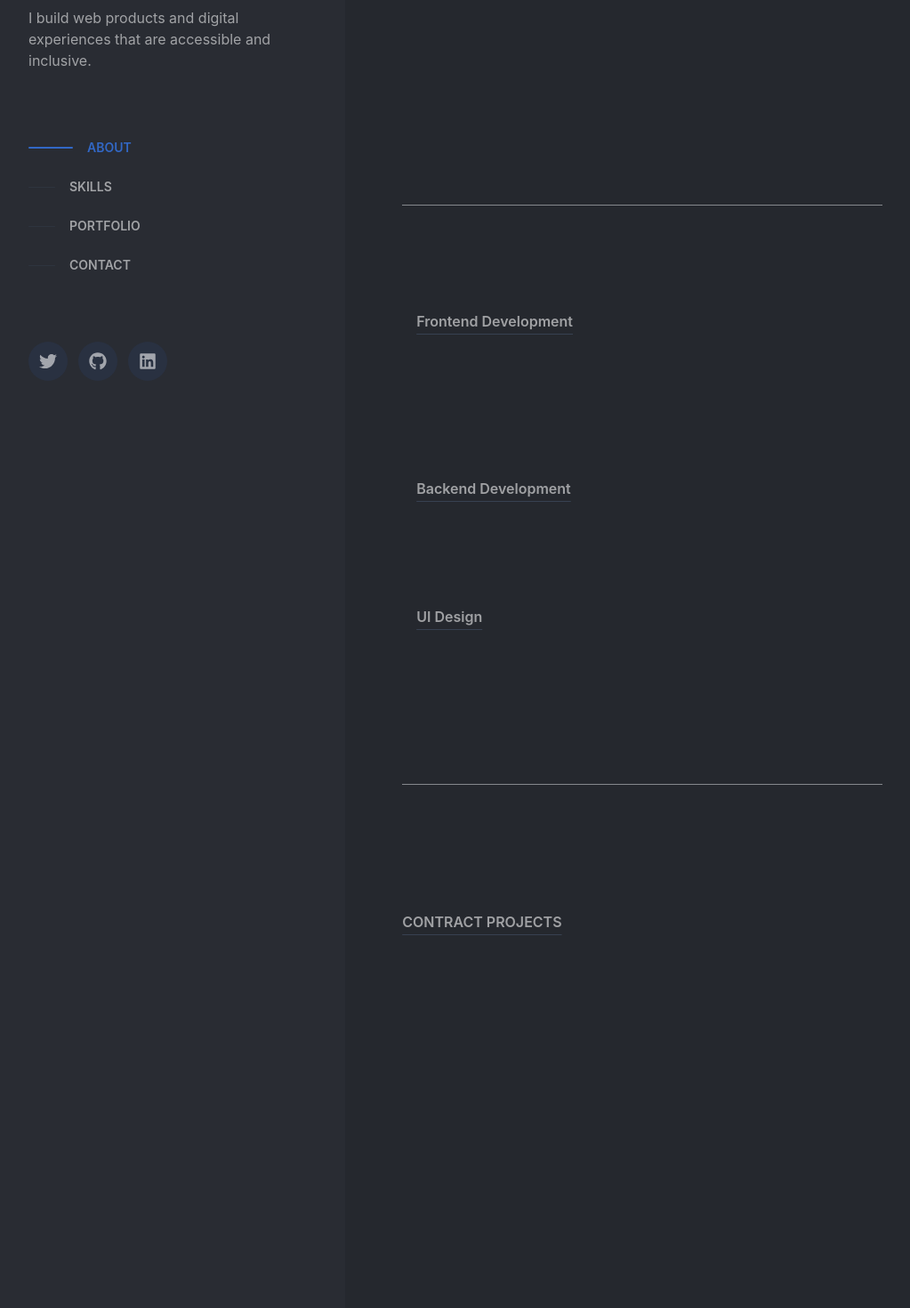
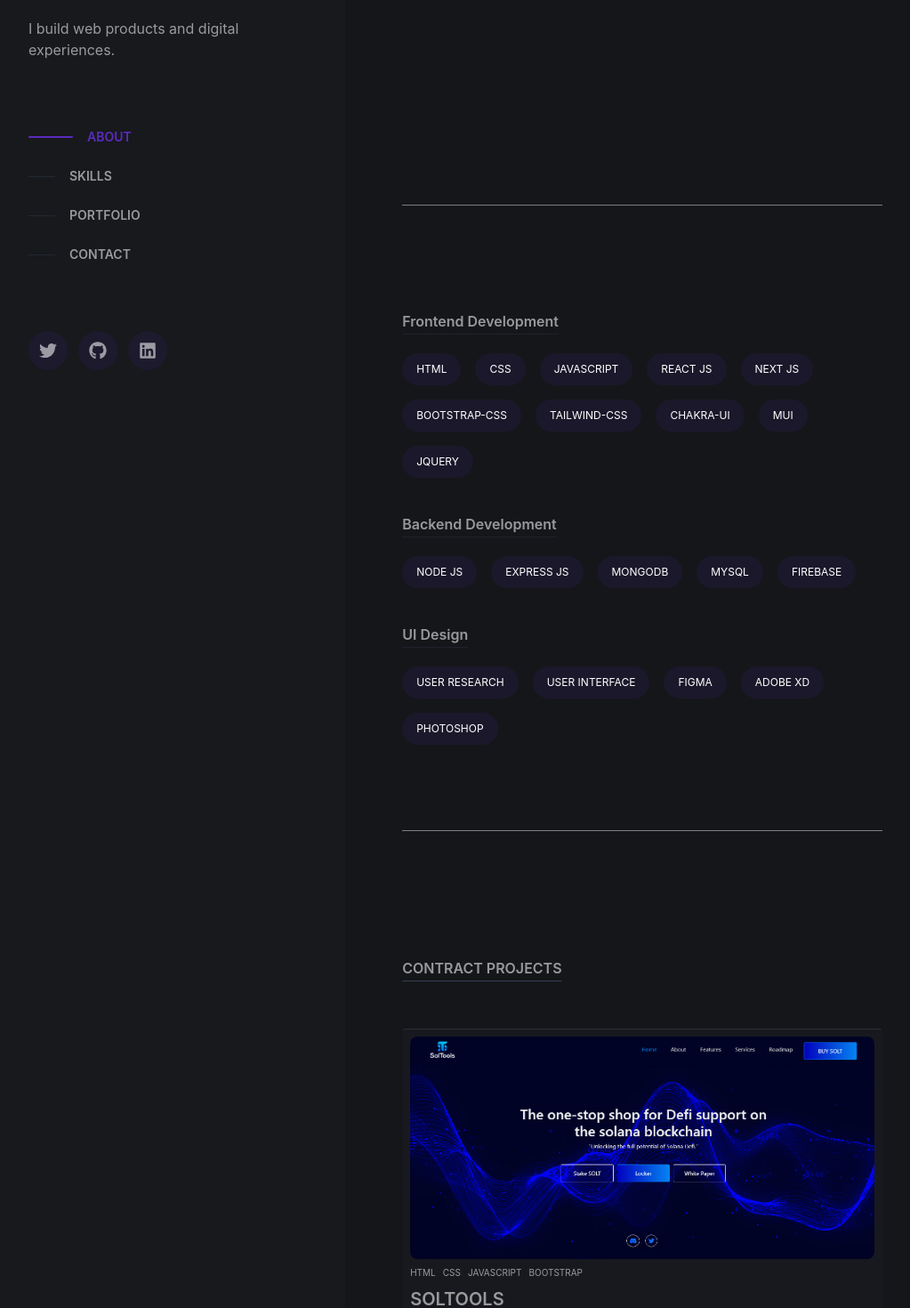
Before and after one commit to abel-otegbola/Portfolio, a Next.js app: page / in a window 1280 px wide. Shown: the part 320-1790 px from the top of the page at 89% size, without its empty margins (96-1119 px from the left). Built offline with nearby package versions, Linux system fonts and the light colour scheme.

Commit message:
refactor: remove unneccessary info in projects

```diff
--- a/components/Skills.js
+++ b/components/Skills.js
@@ -6,7 +6,7 @@ const Skills = () => {
     const DesignSkills = [ "USER RESEARCH", "USER INTERFACE", "FIGMA", "ADOBE XD", "PHOTOSHOP" ]
 
     return (
-        <div className="p-4">
+        <div className="py-4">
 
             {/* Frontend skills list */}
             <SkillsList heading={"Frontend Development"} skills={FrontendSkills} />
--- a/components/card/card.js
+++ b/components/card/card.js
@@ -9,80 +9,42 @@ const Card = ({ project }) => {
     <div
       data-testid="card"
       className="my-10 border border-transparent p-2 rounded bg-slate-300/[0.02] border-y-slate-300/[0.1]"
-      data-aos="fade-up"
     >
       {/* Project image */}
       {project.img && (
         <Link href={`/project/?query=${project.title.toLowerCase()}`}>
-          <div className="w-full h-[300px] relative bg-gray-800/[0.1]">
+          <div className="w-full h-[250px] relative overflow-hidden bg-gray-800/[0.1]">
             <Image
               src={project.img}
               alt={project.title}
-              className="rounded-lg"
+              className="rounded-lg object-cover"
+
               fill={true}
             />
           </div>
         </Link>
       )}
 
-      <div className="p-2">
+      {/* Tech stacks */}
+        <div className="flex flex-wrap gap-2 pt-2 text-[10px] uppercase">
+          {project.tech.map((skill, i) => (
+            <span
+              key={i}
+            >
+              {skill}
+            </span>
+          ))}
+        </div>
+
+      <div className="">
         {/* Project title */}
-        <h1 className="text-xl font-semibold py-4">
+        <h1 className="text-xl font-semibold py-2">
           <Link href={`/project/?query=${project.title.toLowerCase()}`}>
             {project.title}
           </Link>
         </h1>
 
-        {/* Project summary */}
-        <p className="leading-[30px]">
-          {(project.summary && project.summary.slice(0, 120)) ||
-            project.description}
-          ...
-          <Link
-            href={`/project/?query=${project.title.toLowerCase()}`}
-            className="text-fuchsia-300 hover:text-fuchsia-600"
-          >
-            View more
-          </Link>
-        </p>
 
-        {/* Project links */}
-        <div className="flex items-center gap-6">
-          {project.pull ? (
-            <p className="flex items-center py-4 hover:text-fuchsia-500">
-              <BiGitPullRequest className="mr-2 text-fuchsia-600" />
-              <Link href={project.pull.link}>{project.pull.title}</Link>
-            </p>
-          ) : (
-            ""
-          )}
-          <p className="flex items-center py-4 hover:text-fuchsia-500">
-            <FaGithub className="mr-2 text-green-600" />
-            <Link data-testid="link" href={project.github}>
-              Github
-            </Link>
-          </p>
-          <p className="flex items-center py-4 hover:text-fuchsia-500">
-            <FaLink className="mr-2 text-red-600" />
-            <Link data-testid="link" href={project.live}>
-              Live
-            </Link>
-          </p>
-        </div>
-
-        {/* Tech stacks */}
-        <div className="flex flex-wrap gap-4 py-4 text-[10px]">
-          {project.tech.map((skill, i) => (
-            <span
-              key={i}
-              className="p-[2px] px-4 border border-fuchsia-300/[0.4] rounded-[30px] bg-primary text-white"
-              data-aos="fade-right"
-              data-aos-delay={100 * i}
-            >
-              {skill}
-            </span>
-          ))}
-        </div>
       </div>
     </div>
   );
--- a/components/navbar/NavMenu.js
+++ b/components/navbar/NavMenu.js
@@ -40,10 +40,10 @@ const NavMenu = ({ setOpen }) => {
                     </li>
                     {
                         item === "PORTFOLIO" ?
-                        <ul className={`dark:bg-gray-800/[0.3] bg-gray-200/[0.3] overflow-hidden transition-all duration-700 ${active === "PORTFOLIO" ? "h-[195px] my-4" : "h-[0px] my-0"}`}>
+                        <ul className={`bg-gray-800/[0.3] overflow-hidden transition-all duration-700 ${active === "PORTFOLIO" ? "h-[195px] my-4" : "h-[0px] my-0"}`}>
                             {
                                 projects.map((project, index) => (
-                                    <li key={index} className={`py-4 px-[15px] text-xs flex hover:text-primary cursor-pointer ${activeProject === project.title ? "text-primary bg-gray-200 dark:bg-gray-700/[0.1]": ""}`} onClick={() => navigateProjects(project.title)}>
+                                    <li key={index} className={`py-4 px-[15px] text-xs flex hover:text-primary cursor-pointer ${activeProject === project.title ? "text-primary bg-gray-100/[0.05]": ""}`} onClick={() => navigateProjects(project.title)}>
                                         <span className="text-sm mr-4">{project.icon}</span>
                                         {project.title}
                                     </li>
--- a/components/sidebar/Sidebar.js
+++ b/components/sidebar/Sidebar.js
@@ -5,13 +5,12 @@ import NavMenu from "../navbar/NavMenu";
 const Sidebar = () => {
   return (
     <div className="lg:sticky lg:top-14 lg:flex lg:max-h-screen lg:w-1/3 lg:flex-col justify-center lg:px-0 px-4 py-14">
-      <h1 className="text-4xl font-bold text-primary dark:text-slate-200 sm:text-5xl">
+      <h1 className="text-4xl font-bold dark:text-slate-200 sm:text-5xl">
         Abel Otegbola
       </h1>
       <h2 className="font-bold text-xl py-4">Full Stack Website Developer</h2>
       <p className="pt-2">
-        I build web products and digital experiences that are accessible and
-        inclusive.
+        I build web products and digital experiences.
       </p>
 
       <div className="lg:block hidden">
--- a/components/skillsList/skillsList.js
+++ b/components/skillsList/skillsList.js
@@ -1,16 +1,14 @@
 const SkillsList = ({ skills, heading }) => {
   return (
     <>
-      <h3 className="font-semibold pb-4 underline underline-offset-8 decoration-1 decoration-gray-700 w-full">
+      <h3 className="font-semibold pb-2 underline underline-offset-8 decoration-1 decoration-gray-700/[0.3] w-full">
         {heading}
       </h3>
-      <div data-testid="skills" className="flex flex-wrap gap-4 py-4 text-sm">
+      <div data-testid="skills" className="flex flex-wrap gap-4 mb-6 py-4 text-sm">
         {skills.map((skill, i) => (
           <span
             key={i}
-            className="p-1 px-4 text-md text-white rounded-[30px] bg-primary"
-            data-aos="fade-right"
-            data-aos-delay={100 * i}
+            className="p-2 px-4 text-[12px] text-white rounded-[30px] bg-primary/[0.1]"
           >
             {skill}
           </span>
--- a/tailwind.config.js
+++ b/tailwind.config.js
@@ -11,8 +11,8 @@ module.exports = {
   theme: {
     extend: {
       colors: {
-        body: "rgb(41, 44, 51)",
-        primary: "rgb(50, 104, 198)",
+        body: "rgb(23, 25, 29)",
+        primary: "rgb(92, 43, 190)",
         text: "#ffffff90"
       }
     }
```
